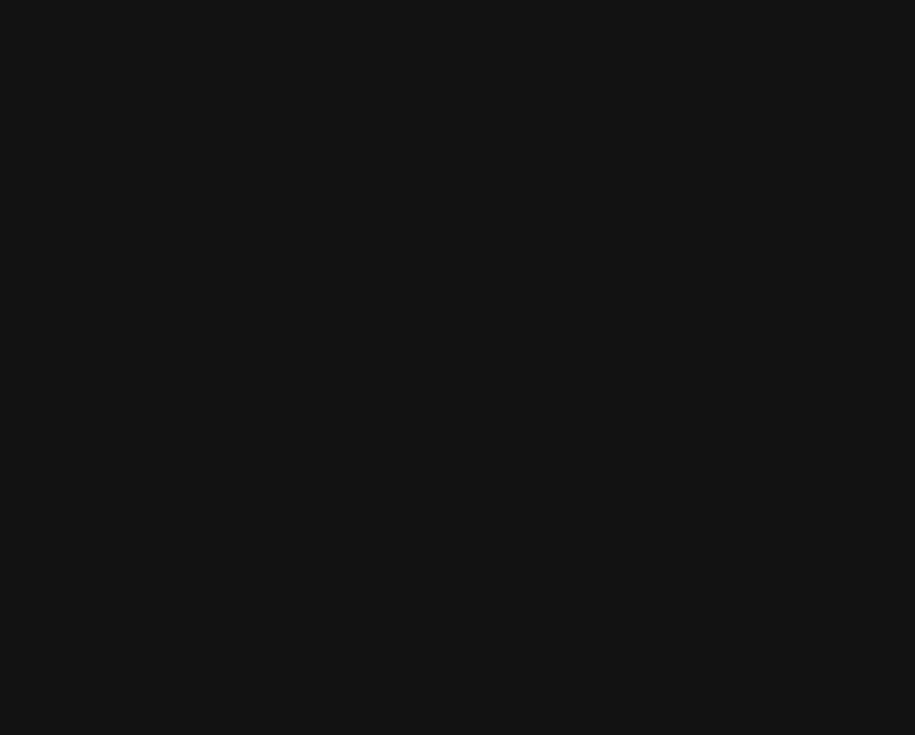
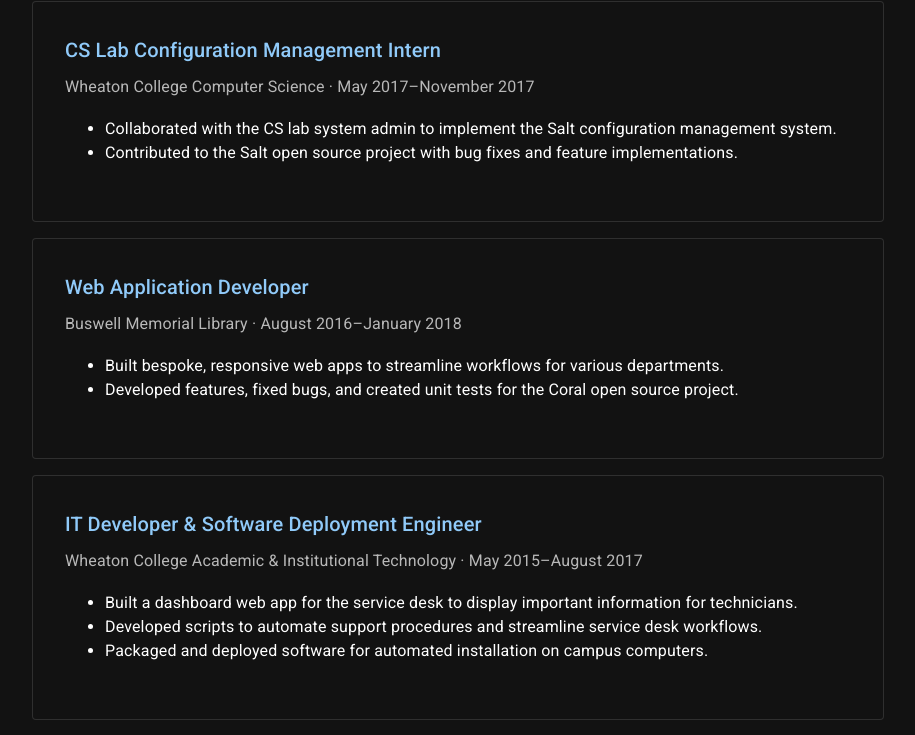
Before and after one commit to connordelacruz/connordelacruz.github.io, a React (Vite) app: page / in a window 1280 px wide. Shown: the part 1658-2393 px from the top of the page, without its empty margins (182-1097 px from the left). Before the commit the page ends 1675 px from the top, so only its background shows below. Built offline with nearby package versions, Linux system fonts and the light colour scheme.

Commit message:
Fleshed out experience section

```diff
--- a/src/App.jsx
+++ b/src/App.jsx
@@ -53,6 +53,82 @@ function App() {
       },
     },
   })
+
+  // ================================================================================
+  // Content
+  // ================================================================================
+
+  // Experience section content.
+  const experienceContent = [
+    {
+      jobTitle: 'Software Engineer',
+      company: 'Wellspring',
+      startDate: 'June 2020',
+      endDate: 'Present',
+      bullets: [
+        'Developed client-focused software solutions in PHP, collaborating with project managers and the QA team to ensure quality and timely delivery.',
+        'Streamlined development workflows by creating Jenkins jobs and command line tools with Python.',
+        'Authored extensive documentation and engaged in peer programming to enhance team collaboration and knowledge sharing.',
+      ],
+    },
+    {
+      jobTitle: 'Full-Stack Developer',
+      company: 'Schafer Condon Carter',
+      startDate: 'January 2018',
+      endDate: 'November 2019',
+      bullets: [
+        'Created a framework and CMS system for building websites using Sass, JavaScript, and Python.',
+        'Developed a cross-browser automated testing system to streamline QA using Python and Selenium.',
+        'Built and managed client websites using Django, Wagtail, and Adobe Experience Manager.',
+      ],
+    },
+    {
+      jobTitle: 'CS Lab Configuration Management Intern',
+      company: 'Wheaton College Computer Science',
+      startDate: 'May 2017',
+      endDate: 'November 2017',
+      bullets: [
+        'Collaborated with the CS lab system admin to implement the Salt configuration management system.',
+        'Contributed to the Salt open source project with bug fixes and feature implementations.',
+      ],
+    },
+    {
+      jobTitle: 'Web Application Developer',
+      company: 'Buswell Memorial Library',
+      startDate: 'August 2016',
+      endDate: 'January 2018',
+      bullets: [
+        'Built bespoke, responsive web apps to streamline workflows for various departments.',
+        'Developed features, fixed bugs, and created unit tests for the Coral open source project.',
+      ],
+    },
+    {
+      jobTitle: 'IT Developer & Software Deployment Engineer',
+      company: 'Wheaton College Academic & Institutional Technology',
+      startDate: 'May 2015',
+      endDate: 'August 2017',
+      bullets: [
+        'Built a dashboard web app for the service desk to display important information for technicians.',
+        'Developed scripts to automate support procedures and streamline service desk workflows.',
+        'Packaged and deployed software for automated installation on campus computers.',
+      ],
+    },
+    {
+      jobTitle: 'Service Desk Supervisor',
+      company: 'Wheaton College Academic & Institutional Technology',
+      startDate: 'October 2014',
+      endDate: 'August 2017',
+      bullets: [
+        'Provided tech support to students and staff for hardware, software, and network issues.',
+        'Trained, supervised, and assisted service desk technicians.',
+      ],
+    },
+  ]
+
+  // Experience section components.
+  const experienceCards = experienceContent.map((props, i) =>
+    <ExperienceCard key={i} {...props}/>
+  )
 
   // ================================================================================
   // Render
@@ -169,28 +245,7 @@ function App() {
             <Stack
               spacing={2}
             >
-              <ExperienceCard
-                jobTitle="Software Engineer"
-                company="Wellspring"
-                startDate="June 2020"
-                endDate="Present"
-                bullets={[
-                  'Developed client-focused software solutions in PHP, collaborating with project managers and the QA team to ensure quality and timely delivery.',
-                  'Streamlined development workflows by creating Jenkins jobs and command line tools with Python.',
-                  'Authored extensive documentation and engaged in peer programming to enhance team collaboration and knowledge sharing.',
-                ]}
-              />
-              <ExperienceCard
-                jobTitle="Full-Stack Developer"
-                company="Schafer Condon Carter"
-                startDate="January 2018"
-                endDate="November 2019"
-                bullets={[
-                  'Created a framework and CMS system for building websites using Sass, JavaScript, and Python.',
-                  'Developed a cross-browser automated testing system to streamline QA using Python and Selenium.',
-                  'Built and managed client websites using Django, Wagtail, and Adobe Experience Manager.',
-                ]}
-              />
+              {experienceCards}
             </Stack>
           </Box>
         </Box>
```
